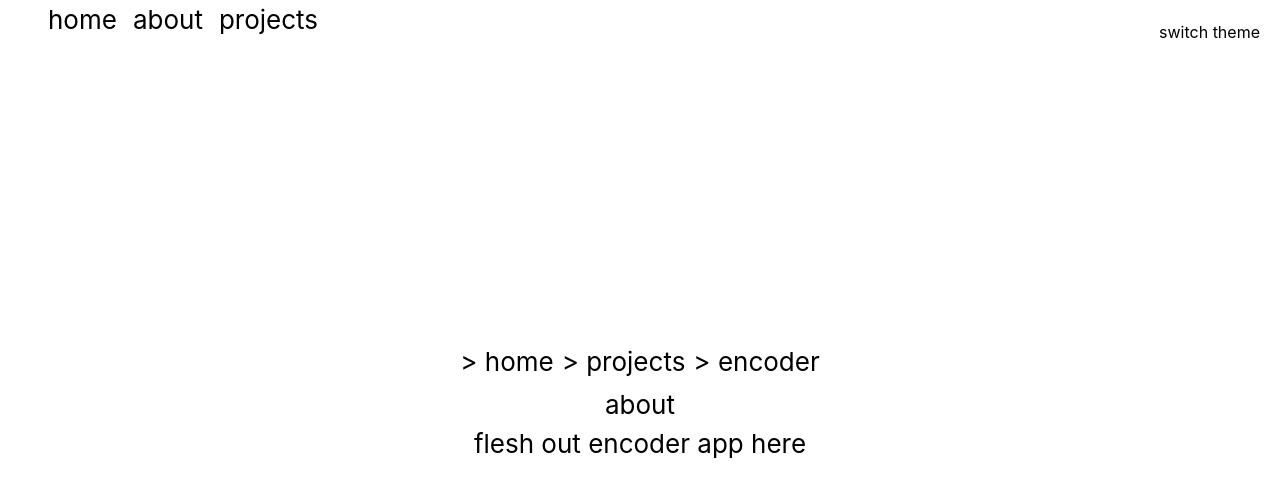
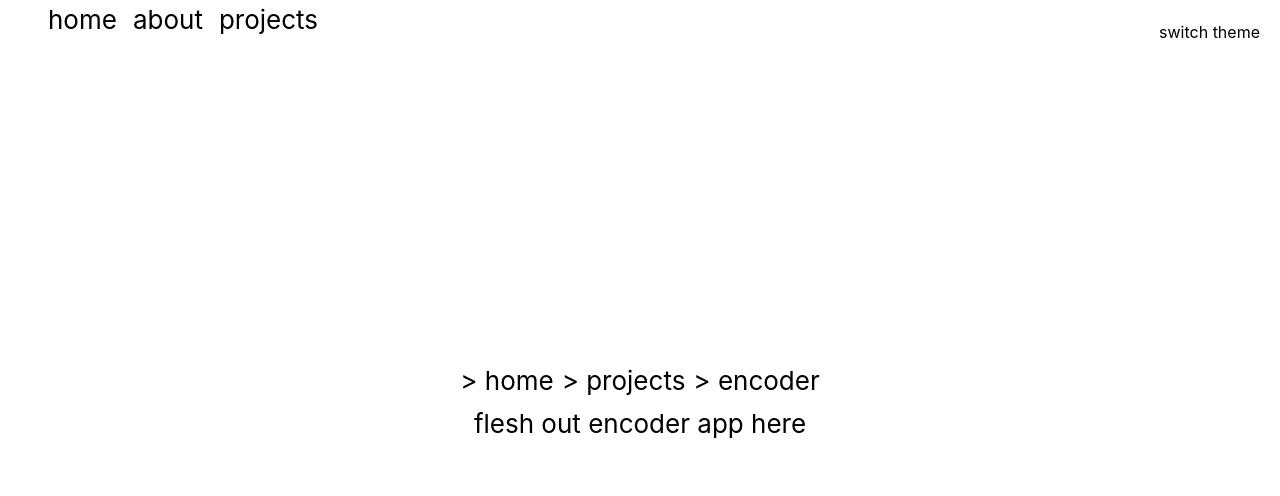
Before and after one commit to wolffshots/wolffshots, a React (Create React App) app: page /projects/encoder in a window 1280 px wide. Shown: the top 496 px of the page. Built offline with nearby package versions, Linux system fonts and the light colour scheme.

Commit message:
removed p from encoder

```diff
--- a/src/pages/Projects/Encoder/Encoder.tsx
+++ b/src/pages/Projects/Encoder/Encoder.tsx
@@ -2,7 +2,6 @@ import Layout from "../../../components/Layout/Layout";
 const Encoder = () => {
   return (
     <Layout>
-      <p>about</p>
       <div>flesh out encoder app here</div>
     </Layout>
   );
```
